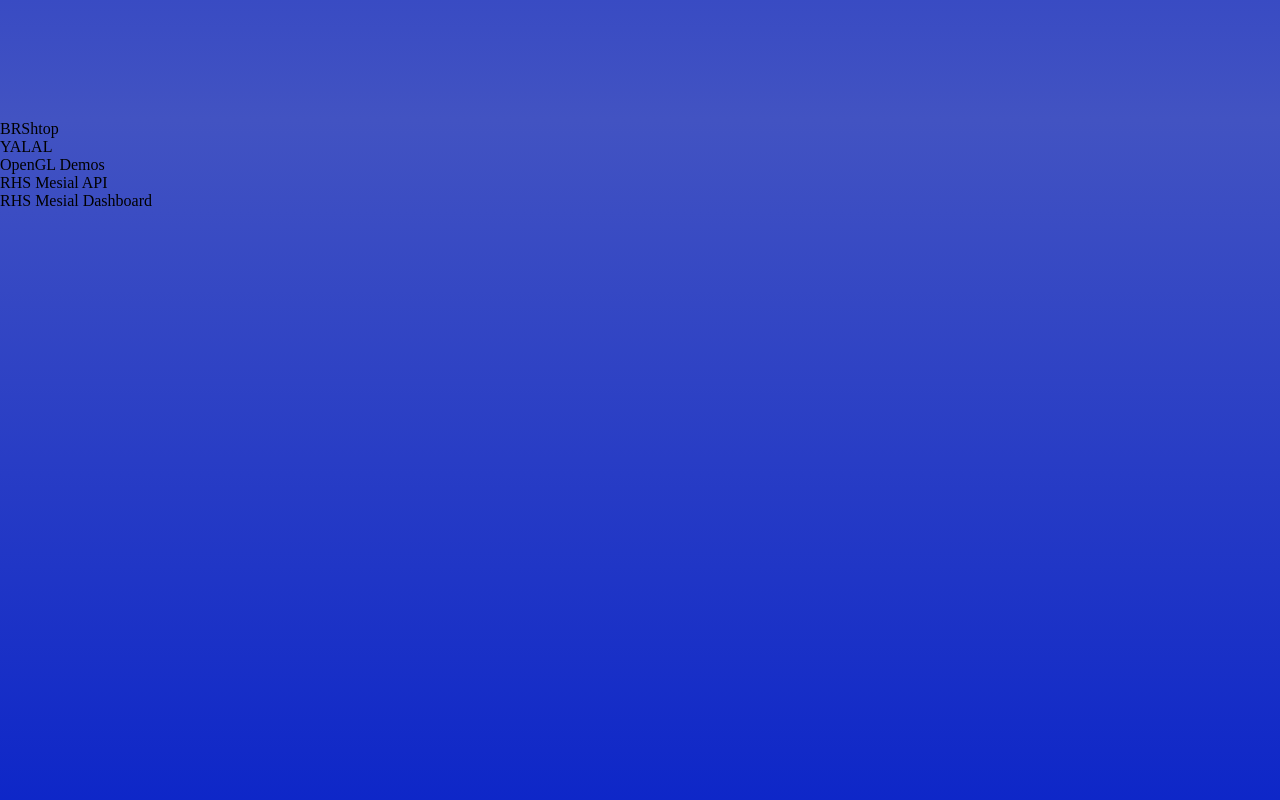
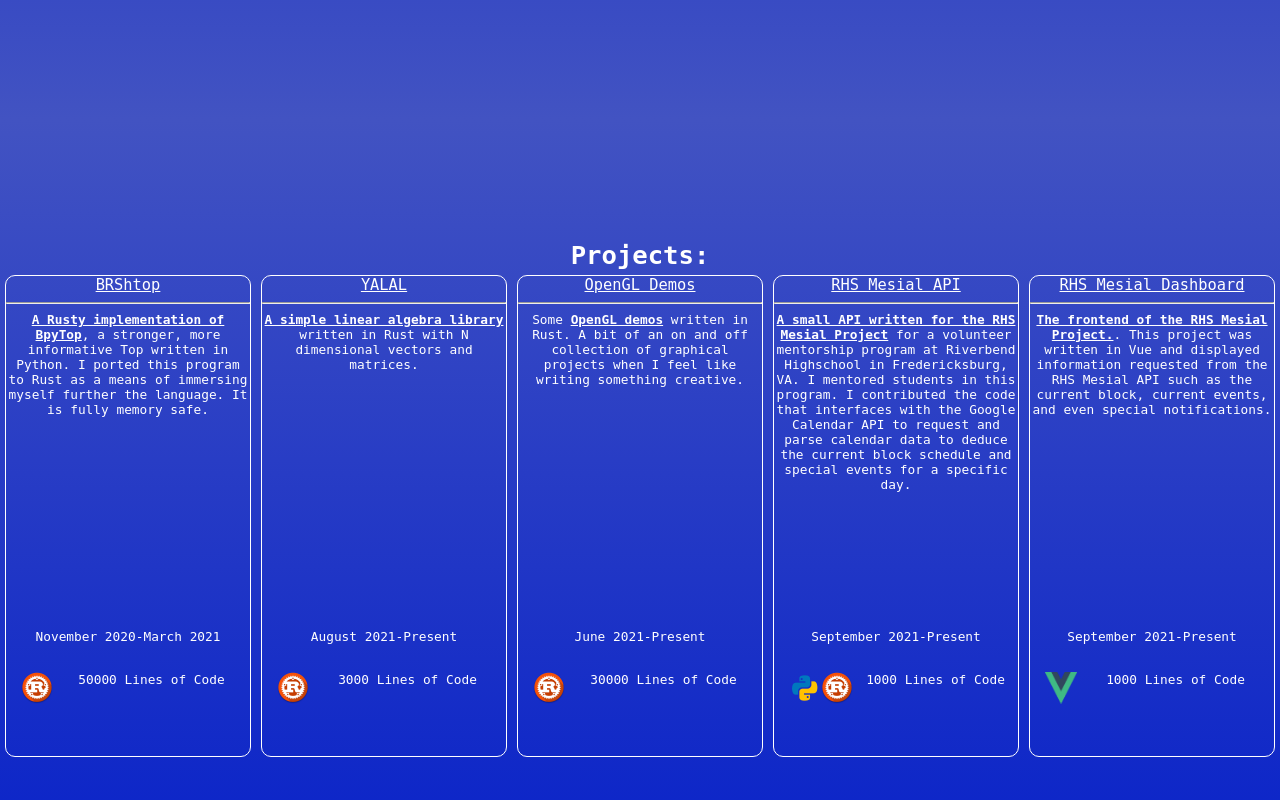
Before and after one commit to StappsWorld/stappsworld.com, a Vue app in the folder resume/: page / in a window 1280 px wide. Shown: the part 1480-2280 px from the top of the page. Built offline with nearby package versions, Linux system fonts and the light colour scheme.

Commit message:
Further continued work on projects component

```diff
--- a/resume/package.json
+++ b/resume/package.json
@@ -10,6 +10,7 @@
   "dependencies": {
     "aos": "^2.3.4",
     "core-js": "^3.6.5",
+    "dateformat": "^5.0.1",
     "vue": "^3.0.0"
   },
   "devDependencies": {
--- a/resume/src/components/projects/projects.js
+++ b/resume/src/components/projects/projects.js
@@ -22,7 +22,7 @@ export const proj_arr = [
         name: "OpenGL Demos",
         url: "https://github.com/StappsWorld/openGLDemos",
         tools: ["rust"],
-        description: "<u><strong>Some OpenGL demos</strong></u> written in Rust. A bit of an on and off collection of graphical projects when I feel like writing something creative.",
+        description: "Some <u><strong>OpenGL demos</strong></u> written in Rust. A bit of an on and off collection of graphical projects when I feel like writing something creative.",
         loc: 30000,
         time_started: new Date('June 1, 2021 00:00:00'),
         time_ended: null,
@@ -31,7 +31,7 @@ export const proj_arr = [
         name: "RHS Mesial API",
         url: "https://github.com/Riverbend-High-School/rhs-mesial-api",
         tools: ["python", "rust"],
-        description: "<u><strong>A small API written for the RHS Mesial Project</u></strong> in efforts for a volunteer mentorship program at Riverbend Highschool in Fredericksburg, VA. I mentored students in this program. I contributed the code that interfaces with the Google Calendar API to request and parse calendar data to deduce the current block schedule and special events for a specific day.",
+        description: "<u><strong>A small API written for the RHS Mesial Project</u></strong> for a volunteer mentorship program at Riverbend Highschool in Fredericksburg, VA. I mentored students in this program. I contributed the code that interfaces with the Google Calendar API to request and parse calendar data to deduce the current block schedule and special events for a specific day.",
         loc: 1000,
         time_started: new Date('September 1, 2021 00:00:00'),
         time_ended: null,
@@ -40,7 +40,7 @@ export const proj_arr = [
         name: "RHS Mesial Dashboard",
         url: "https://github.com/Riverbend-High-School/rhs-mesial-dashboard",
         tools: ["vue"],
-        description: "<u><strong>The frontend of the RHS Mesial Project.</u></strong>",
+        description: "<u><strong>The frontend of the RHS Mesial Project.</u></strong>. This project was written in Vue and displayed information requested from the RHS Mesial API such as the current block, current events, and even special notifications.",
         loc: 1000,
         time_started: new Date('September 1, 2021 00:00:00'),
         time_ended: null,
--- a/resume/src/components/projects/projects.vue
+++ b/resume/src/components/projects/projects.vue
@@ -1,12 +1,54 @@
 <template>
   <div class="project_root">
+    <div class="projects_empty_space"></div>
     <transition name="projects" appear>
-    <div data-aos="fade-up" class="project_cards">
-      <div v-for="project in proj_arr" :key="project.name" class="project_card">
-        {{ project.name }}
+      <div data-aos="fade-up" class="cards_with_title">
+        <div style="width: 100%; text-align: center">
+          <h1>Projects:</h1>
+        </div>
+        <div class="project_cards">
+          <div
+            v-for="project in proj_arr"
+            :key="project.name"
+            class="project_card"
+          >
+            <a v-bind:href="project.url" target="_blank">{{ project.name }}</a>
+            <hr />
+            <div class="project_card_description">
+              <p><span v-html="project.description"></span></p>
+            </div>
+            <div class="project_card_dates">
+              <p v-if="project.time_started">
+                {{ dateFormat(project.time_started, "mmmm yyyy") }}
+              </p>
+              <p v-else>Present</p>
+              <p>-</p>
+              <p v-if="project.time_ended">
+                {{ dateFormat(project.time_ended, "mmmm yyyy") }}
+              </p>
+              <p v-else>Present</p>
+            </div>
+            <div class="project_card_special_info">
+              <div class="project_card_logos">
+                <img
+                  v-for="tool in project.tools"
+                  class="project_card_logo"
+                  :key="tool"
+                  v-bind:src="
+                    require('@/assets/language/' + tool + '_logo.png')
+                  "
+                  v-bind:alt="tool"
+                />
+              </div>
+              <div class="project_card_loc">
+                <p>{{ project.loc }} Lines of Code</p>
+              </div>
+            </div>
+          </div>
         </div>
       </div>
     </transition>
+    <div class="projects_empty_space"></div>
   </div>
 </template>
 
@@ -15,6 +57,7 @@ import AOS from "aos";
 import "aos/dist/aos.css";
 
 import { proj_arr } from "./projects.js";
+import dateFormat from "dateformat";
 
 export default {
   name: "projects",
@@ -23,6 +66,7 @@ export default {
     AOS.init();
     return {
       proj_arr,
+      dateFormat,
     };
   },
 };
@@ -38,12 +82,88 @@ export default {
 }
 
 .project_root {
-        background-image: linear-gradient(var(--solid-background-soft) 0%, var(--solid-background) 100%);
+  background-image: linear-gradient(
+    var(--solid-background-soft) 0%,
+    var(--solid-background) 100%
+  );
   height: 100vh;
+}
+
+.projects_empty_space {
+  height: 15vh;
 }
 
 ul {
   padding: auto;
   margin: auto;
 }
+
+.project_cards {
+  display: flex;
+  justify-content: center;
+  width: auto;
+  height: 60vh;
+}
+
+.project_card {
+  border: 1px solid white;
+  text-align: center;
+  width: 20vw;
+  margin: 5px;
+  border-radius: 10px;
+  height: 100%;
+}
+
+.project_card_description {
+  height: 60%;
+}
+
+.project_card_info {
+  display: inline-flex;
+}
+
+.project_card_logos {
+  float: left;
+  padding-left: 15px;
+  height: 15%;
+  padding: auto;
+  margin: auto;
+}
+
+.project_card_logo {
+  width: 32px;
+  height: 32px;
+}
+
+.project_card_dates {
+  display: inline-flex;
+  justify-content: space-between;
+  height: 15%;
+  padding: auto;
+  margin: auto;
+}
+
+h1 {
+  color: white;
+  font-family: "Monospace";
+  font-size: 2vw;
+  padding: auto;
+  margin: auto;
+}
+
+a {
+  color: white;
+  font-family: "Monospace";
+  font-size: 1.2vw;
+  padding: auto;
+  margin: auto;
+}
+
+p {
+  color: white;
+  font-family: "Monospace";
+  font-size: 1vw;
+  padding: auto;
+  margin: auto;
+}
 </style>
```
Also changed, not shown: 1 other file (tests, documents, lock files or other folders). Lines whose indentation alone changed are shown as unchanged.
